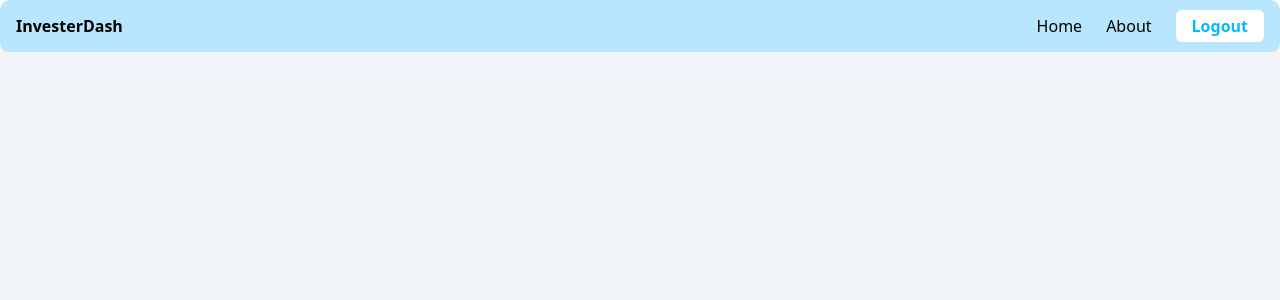
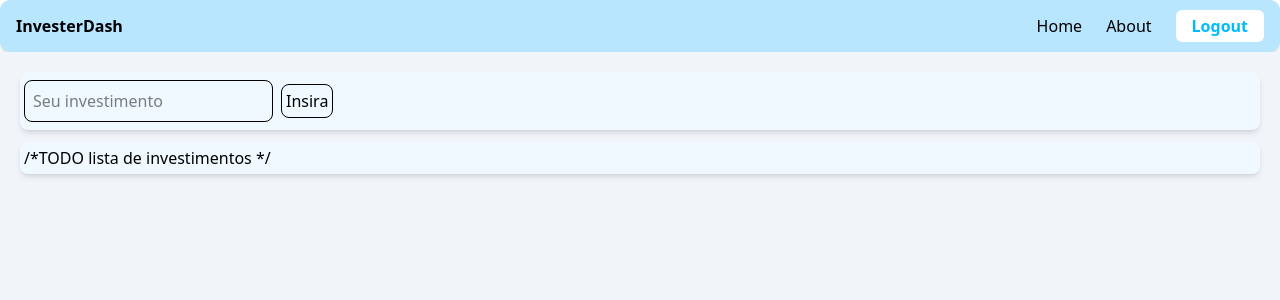
Before and after one commit to RobertdeSMaio/investdash, a React (Vite) app: page /invest in a window 1280 px wide. Shown: the top 300 px of the page. Built offline with nearby package versions, Linux system fonts and the light colour scheme.

Commit message:
start to implement inv page

```diff
--- a/src/pages/Invest.tsx
+++ b/src/pages/Invest.tsx
@@ -1,7 +1,27 @@
+import { useState } from "react";
+
 export default function Invest() {
+  const [addInv, setAddInv] = useState(null);
+
   return (
     <>
-      <div></div>
+      <div className="shadow-md rounded-lg p-1 bg-sky-50">
+        <label htmlFor="inv"></label>
+        <input
+          className="p-2 border rounded-lg"
+          type="inv"
+          placeholder="Seu investimento"
+        />
+        <button
+          className="m-2 rounded-lg p-1 border hover:bg-sky-200"
+          onClick={() => setAddInv}
+        >
+          Insira
+        </button>
+      </div>
+      <div className="shadow-md rounded-lg p-1 mt-3 bg-sky-50">
+        /*TODO lista de investimentos */
+      </div>
     </>
   );
 }
```
